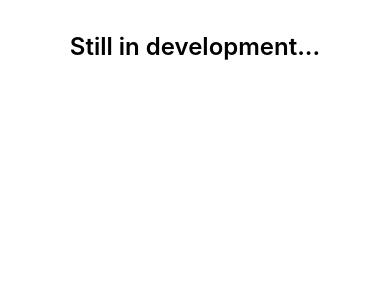
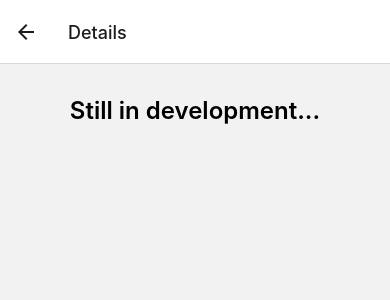
Before and after one commit to oppracode/StarWarsFavorites, a React Native app: screen /Details in a window 390 px wide. Shown: the top 300 px of the page. Built offline with nearby package versions, Linux system fonts and the light colour scheme.

Commit message:
Added react native navigation

```diff
--- a/App.tsx
+++ b/App.tsx
@@ -1,24 +1,20 @@
-import React from 'react';
-import {SafeAreaView, StyleSheet, Text} from 'react-native';
+import React from "react";
+import { createNativeStackNavigator } from "@react-navigation/native-stack";
+import ListScreen from "./src/screens/ListScreen";
+import DetailsScreen from "./src/screens/DetailsScreen";
+import { NavigationContainer } from "@react-navigation/native";
+
+const Stack = createNativeStackNavigator();
 
 function App(): React.JSX.Element {
   return (
-    <SafeAreaView style={styles.sectionContainer}>
-      <Text style={styles.sectionTitle}>Still in development...</Text>
-    </SafeAreaView>
+    <NavigationContainer>
+      <Stack.Navigator>
+        <Stack.Screen name="List" component={ListScreen} />
+        <Stack.Screen name="Details" component={DetailsScreen} />
+      </Stack.Navigator>
+    </NavigationContainer>
   );
 }
 
-const styles = StyleSheet.create({
-  sectionContainer: {
-    marginTop: 32,
-    paddingHorizontal: 24,
-    alignItems: 'center',
-  },
-  sectionTitle: {
-    fontSize: 24,
-    fontWeight: '600',
-  },
-});
-
 export default App;
--- a/package.json
+++ b/package.json
@@ -10,8 +10,12 @@
     "test": "jest"
   },
   "dependencies": {
+    "@react-navigation/native": "^6.1.10",
+    "@react-navigation/native-stack": "^6.9.18",
     "react": "18.2.0",
-    "react-native": "0.73.4"
+    "react-native": "0.73.4",
+    "react-native-safe-area-context": "^4.9.0",
+    "react-native-screens": "^3.29.0"
   },
   "devDependencies": {
     "@babel/core": "^7.20.0",
--- /dev/null
+++ b/src/screens/DetailsScreen.tsx
@@ -0,0 +1,25 @@
+import { StyleSheet, Text } from "react-native";
+import { SafeAreaView } from "react-native-safe-area-context";
+
+function DetailsScreen(): React.JSX.Element {
+  return (
+    <SafeAreaView style={styles.sectionContainer}>
+      <Text style={styles.sectionTitle}>Still in development...</Text>
+    </SafeAreaView>
+  );
+}
+
+const styles = StyleSheet.create({
+  sectionContainer: {
+    marginTop: 32,
+    paddingHorizontal: 24,
+    alignItems: "center",
+  },
+  sectionTitle: {
+    fontSize: 24,
+    fontWeight: "600",
+    color: "#000000",
+  },
+});
+
+export default DetailsScreen;
--- /dev/null
+++ b/src/screens/ListScreen.tsx
@@ -0,0 +1,25 @@
+import { StyleSheet, Text } from "react-native";
+import { SafeAreaView } from "react-native-safe-area-context";
+
+function ListScreen(): React.JSX.Element {
+  return (
+    <SafeAreaView style={styles.sectionContainer}>
+      <Text style={styles.sectionTitle}>Still in development...</Text>
+    </SafeAreaView>
+  );
+}
+
+const styles = StyleSheet.create({
+  sectionContainer: {
+    marginTop: 32,
+    paddingHorizontal: 24,
+    alignItems: "center",
+  },
+  sectionTitle: {
+    fontSize: 24,
+    fontWeight: "600",
+    color: "#000000",
+  },
+});
+
+export default ListScreen;
```
Also changed, not shown: 1 other file (tests, documents, lock files or other folders).
